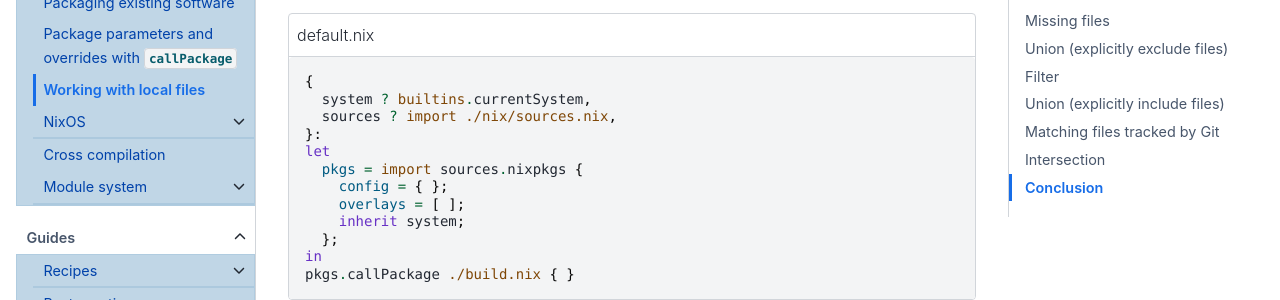
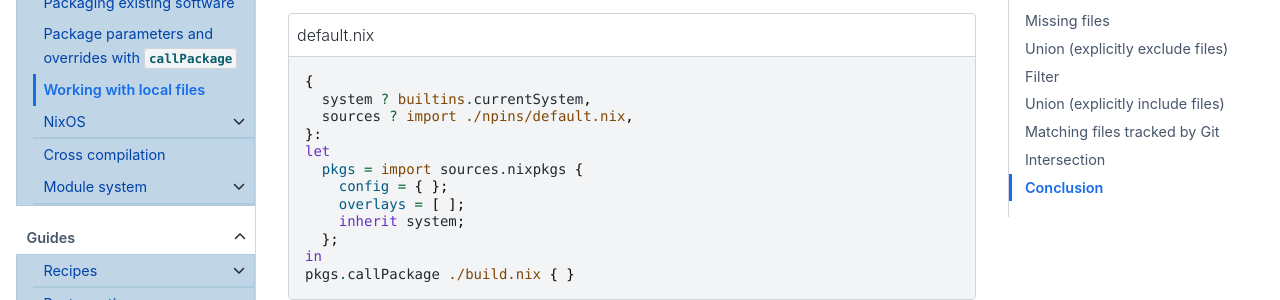
Before and after one commit to NixOS/nix.dev, a Sphinx documentation site: the page built from source/tutorials/working-with-local-files.md, in a window 1280 px wide and 900 px high, scrolled down 2179 px. Shown: the part 152-452 px from the top of the window. Built offline with Sphinx 7.4.7 and the Sphinx Book theme 1.1.4, drawn with Linux system fonts in a browser that asks for light colours.

Commit message:
Update working-with-local-files.md (#1001)
Use correct sources location

```diff
--- a/source/tutorials/working-with-local-files.md
+++ b/source/tutorials/working-with-local-files.md
@@ -99,7 +99,7 @@ Then create a `default.nix` file with the following contents:
 :caption: default.nix
 {
   system ? builtins.currentSystem,
-  sources ? import ./nix/sources.nix,
+  sources ? import ./npins/default.nix,
 }:
 let
   pkgs = import sources.nixpkgs {
```
